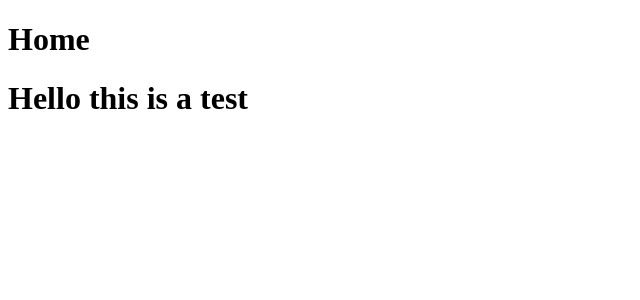
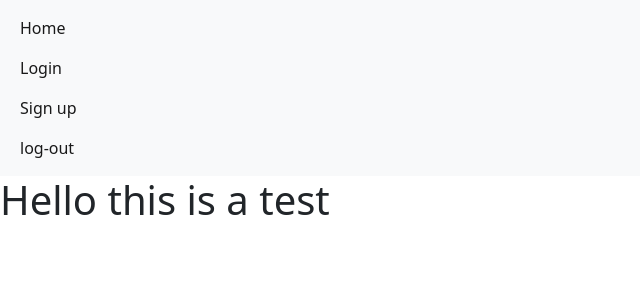
Before and after one commit to Nidaoke/HCIFlaskBlog, a Flask app: page / in a window 1280 px wide. Shown: the top 300 px of the page, without its empty margins (0-640 px from the left). Run offline with Flask 2, Linux system fonts and the light colour scheme.

Commit message:
navbar added

```diff
--- a/website/templates/base.html
+++ b/website/templates/base.html
@@ -6,10 +6,30 @@
     <meta charset="UTF-8">
     <meta http-equiv="X-UA-Compatible" content="IE=edge">
     <meta name="viewport" content="width=device-width, initial-scale=1.0">
+    <link href="https://cdn.jsdelivr.net/npm/bootstrap@5.2.0/dist/css/bootstrap.min.css" rel="stylesheet" integrity="sha384-gH2yIJqKdNHPEq0n4Mqa/HGKIhSkIHeL5AyhkYV8i59U5AR6csBvApHHNl/vI1Bx" crossorigin="anonymous">
     <title>{% block title %}{% endblock %}</title>
 </head>
 <body>
-    <h1>Home</h1>
+    <nav class="navbar navbar-expand-lg bg-light">
+        <div class="container-fluid">
+            <button class="navbar-toggler" type="button" data-bs-toggle="collapse" data-bs-target="#navbarSupportedContent" aria-controls="navbarSupportedContent" aria-expanded="false" aria-label="Toggle navigation">
+                <span class="navbar-toggler-icon"></span>
+            </button>
+            <div class="collapse navbar-collapse" id="navbarSupportedContent">
+                <ul class="navbar-nav me-auto mb-2 mb-lg-0">
+                    <li class="nav-item">
+                        <a class="nav-link active" aria-current="page" href="/home">Home</a>
+                        <a class="nav-link active" aria-current="page" href="/login">Login</a>
+                        <a class="nav-link active" aria-current="page" href="/sign-up">Sign up</a>
+                        <a class="nav-link active" aria-current="page" href="/log-out">log-out</a>
+                    </li>
+                </ul>
+            </div>
+        </div>
+    </nav>
+
+
     <div>{% block content %}{% endblock %}</div>
+    <script src="https://cdn.jsdelivr.net/npm/bootstrap@5.2.0/dist/js/bootstrap.bundle.min.js" integrity="sha384-A3rJD856KowSb7dwlZdYEkO39Gagi7vIsF0jrRAoQmDKKtQBHUuLZ9AsSv4jD4Xa" crossorigin="anonymous"></script>
 </body>
 </html>
```
Also changed, not shown: website/templates/createpost.html (added), website/templates/post_div.html (added), website/templates/posts.html (added), website/templates/signup.html (added).
